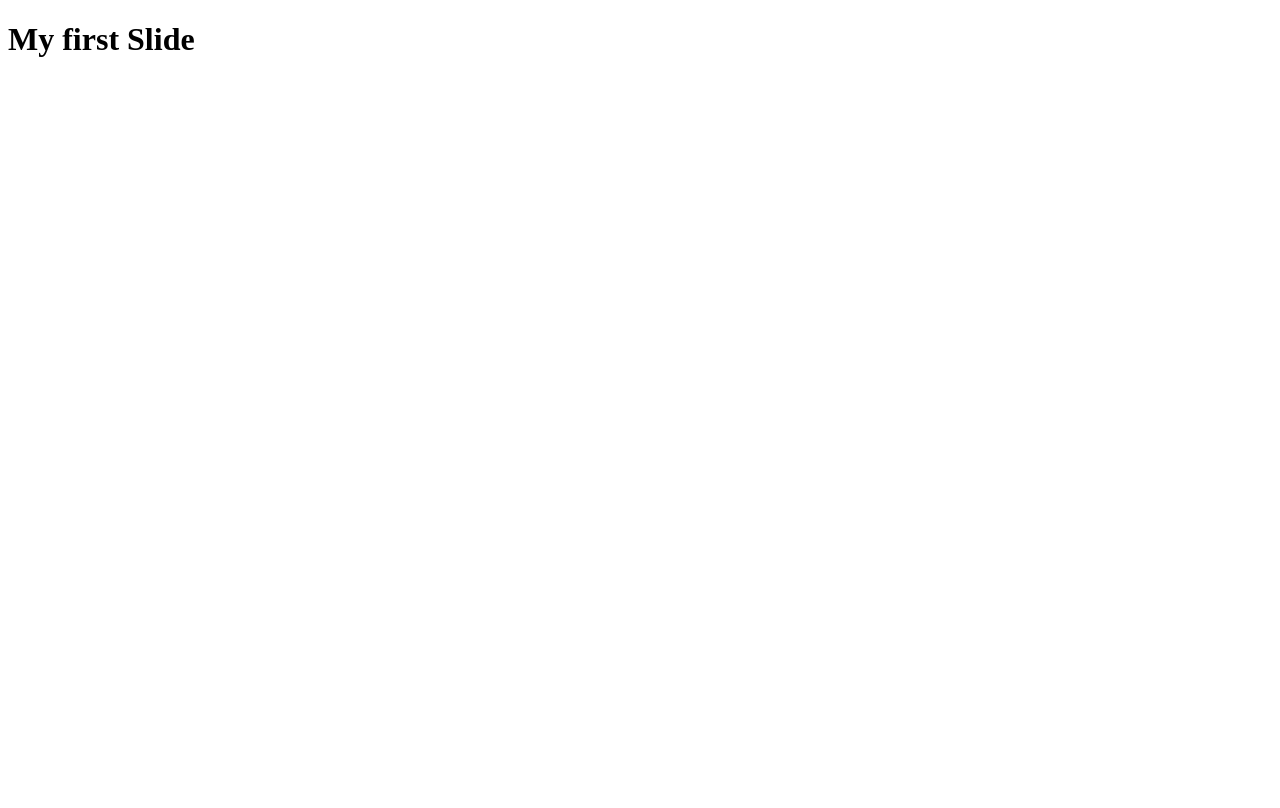
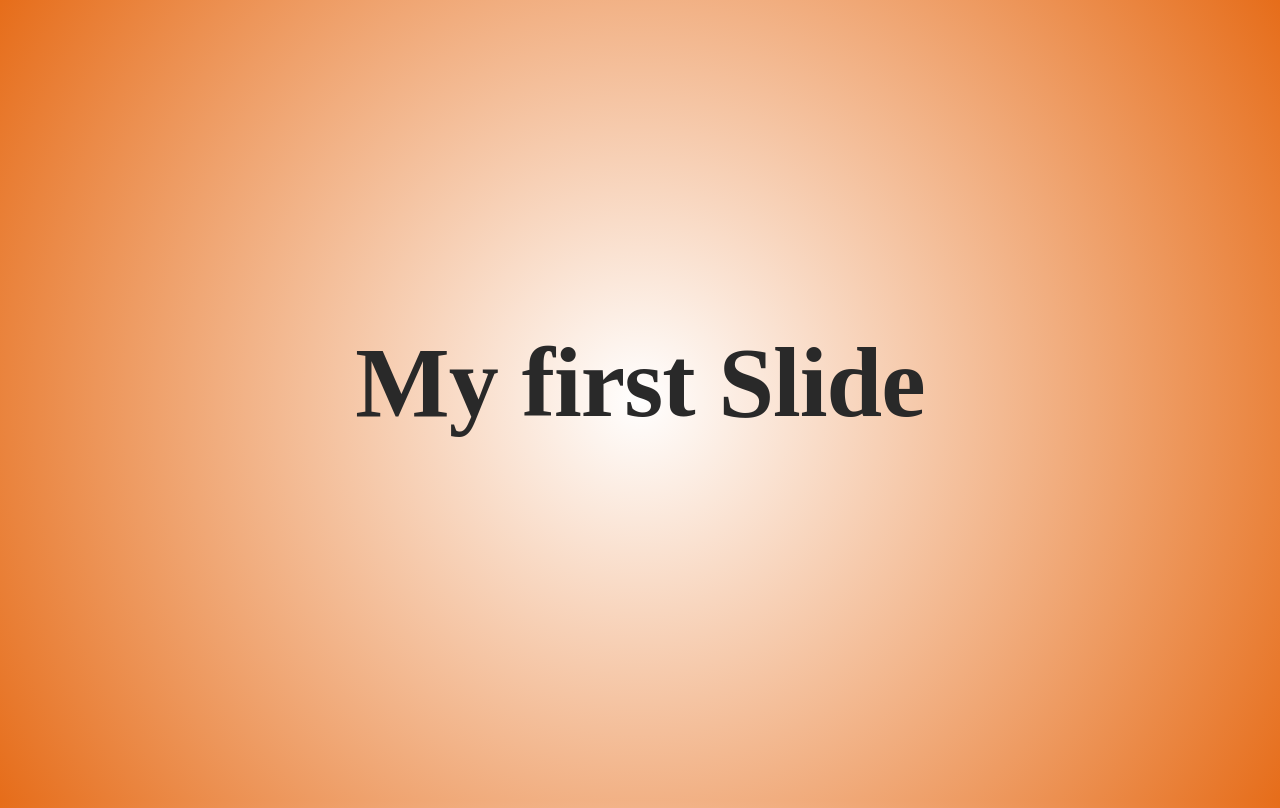
Before and after one commit to Nikkola/JS-Presentation-Engine, a website: page app/index.html in a window 1280 px wide. Drawn offline with Linux system fonts and the light colour scheme.

Commit message:
css slides

```diff
--- /dev/null
+++ b/app/styles/main.sass
@@ -0,0 +1,18 @@
+@import "compass/css3"
+
+*
+	+box-sizing(border-box)
+
+body, html
+	height: 100%
+	overflow: hidden
+
+body
+	text-align: center
+	color: #292929
+	+background(radial-gradient(center, circle closest-corner, #ffffff 0%, #e66d1a 100% ))
+
+h1, h2, h3, h4, h5
+	margin-top: 0
+
+@import "slides"
--- /dev/null
+++ b/app/styles/slides.sass
@@ -0,0 +1,17 @@
+.slides
+	display: table
+	height: 100%
+	width: 100%
+
+.slide
+	display: table-cell
+	vertical-align: middle
+	position: relative
+	padding: 50px 200px
+	font-size: 50px
+
+h1, .h1
+	line-height: 1.3em
+	letter-spacing: -1px
+	margin-bottom: .5em
+	font-family: 'Oswald'
```
Also changed, not shown: app/styles/main.css, app/styles/normalize.css (added), app/styles/slides.css (added), 1 other file.
